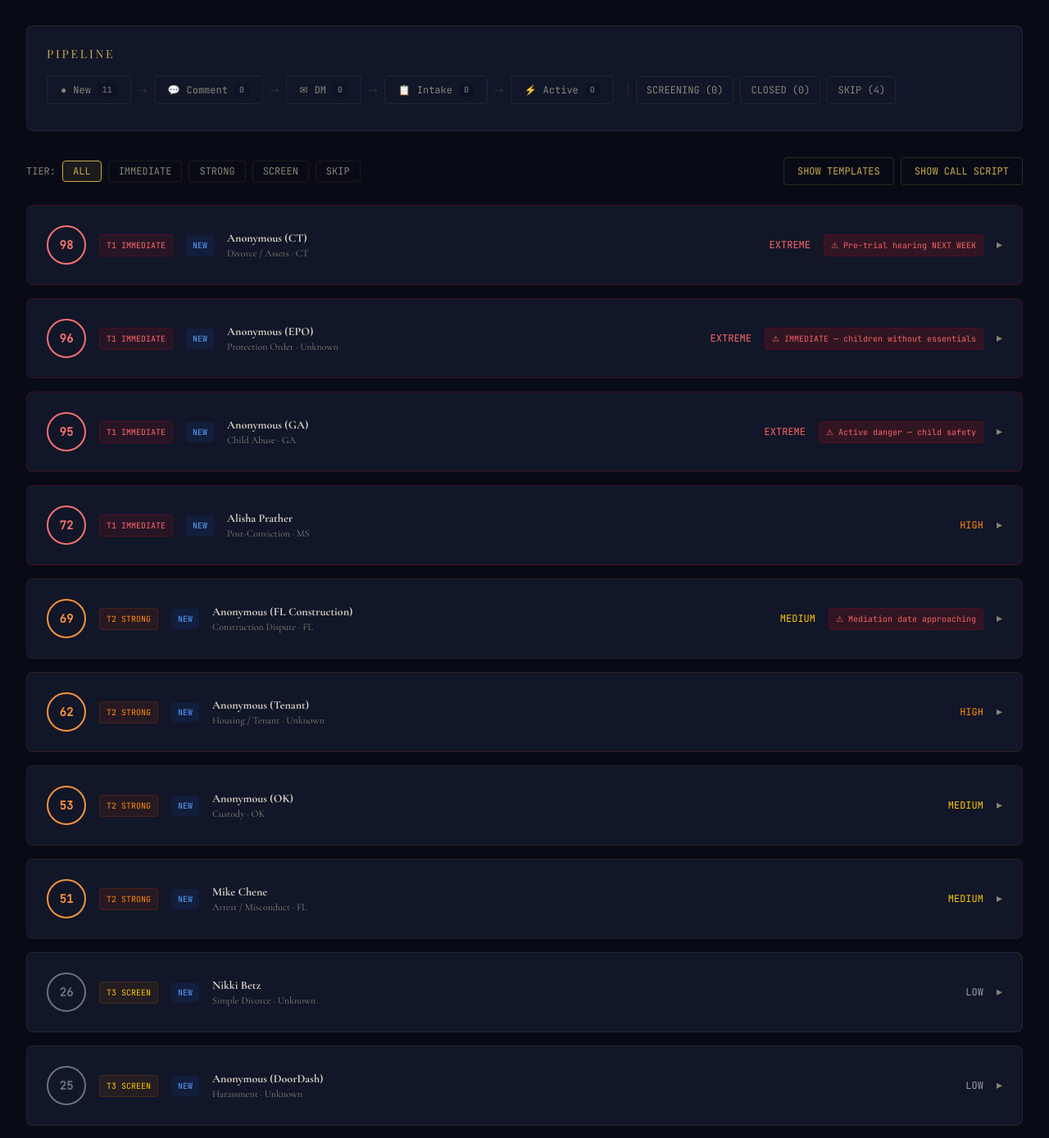
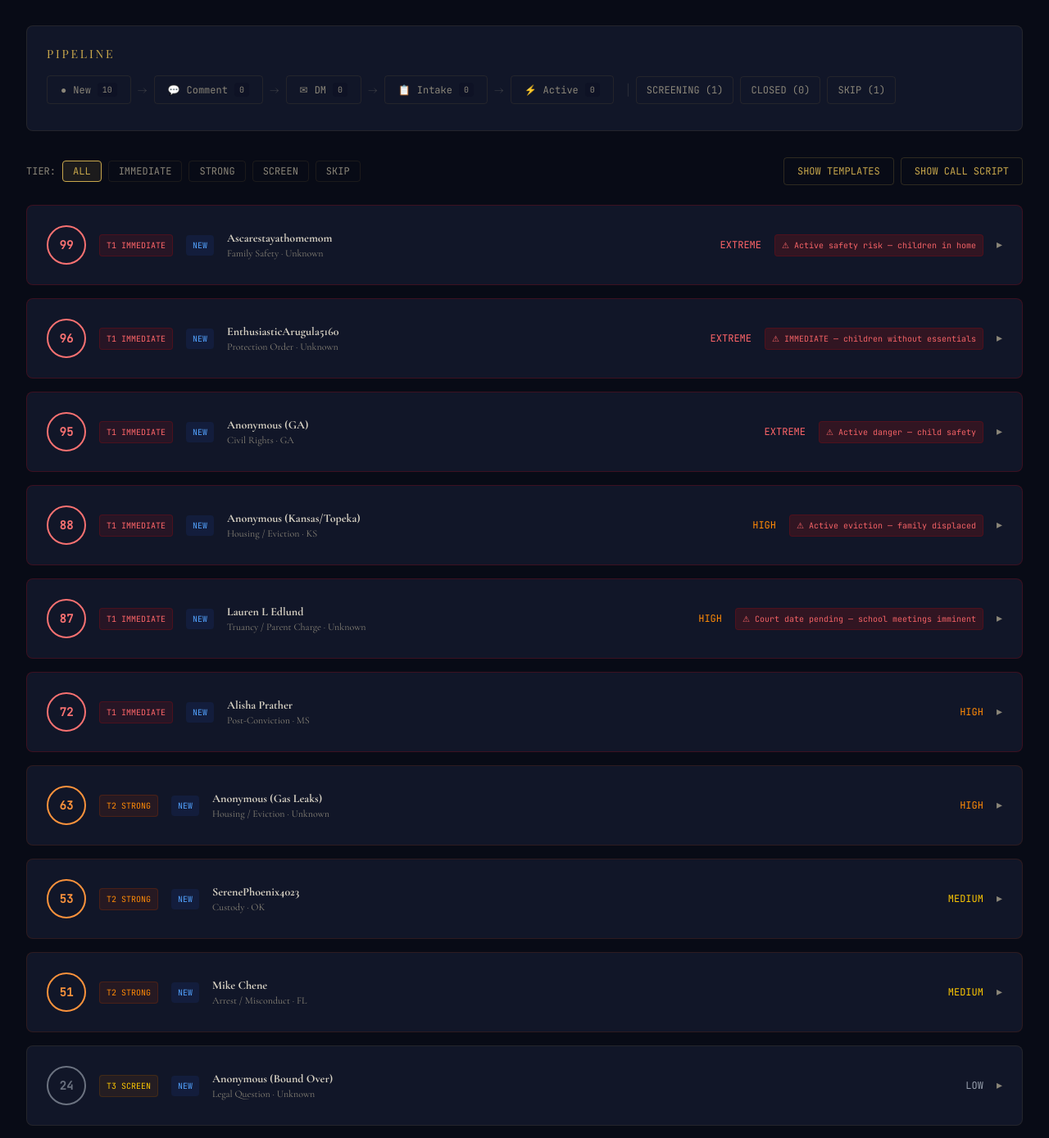
Before and after one commit to FTHTrading/Legal-Chain, a Next.js app: page /ops/leads in a window 1280 px wide. Shown: the part 443-1832 px from the top of the page at 82% size. Built offline with nearby package versions, Linux system fonts and the light colour scheme; a web font is replaced by a local one.

Commit message:
feat: updated CRM pipeline — 12 real leads, new DM templates, case type refresh

```diff
--- a/src/app/ops/leads/page.tsx
+++ b/src/app/ops/leads/page.tsx
@@ -10,7 +10,7 @@ import { useState, useMemo } from "react";
 type Tier = 1 | 2 | 3 | 4;
 type Urgency = "extreme" | "high" | "medium" | "low";
 type LeadStatus = "new" | "commented" | "dm_sent" | "intake_review" | "active" | "screening" | "closed" | "skip";
-type CaseType = "divorce" | "child_abuse" | "post_conviction" | "protection_order" | "housing" | "arrest" | "custody" | "construction" | "simple_divorce" | "question" | "harassment" | "weak" | "out_of_scope" | "not_a_lead";
+type CaseType = "family_safety" | "truancy" | "child_abuse" | "post_conviction" | "protection_order" | "housing" | "arrest" | "custody" | "civil_rights" | "question" | "incomplete" | "not_a_lead";
 
 interface Lead {
   id: string;
@@ -34,9 +34,9 @@ function computeScore(lead: Lead): number {
   const tierWeight: Record<Tier, number> = { 1: 35, 2: 25, 3: 12, 4: 0 };
   const deadlineBonus = lead.deadlineNote ? 15 : 0;
   const conversionBonus: Record<CaseType, number> = {
-    divorce: 8, child_abuse: 5, post_conviction: 7, protection_order: 6,
-    housing: 7, arrest: 6, custody: 8, construction: 9,
-    simple_divorce: 4, question: 2, harassment: 3, weak: 1, out_of_scope: 0, not_a_lead: 0,
+    family_safety: 9, truancy: 7, child_abuse: 5, post_conviction: 7, protection_order: 6,
+    housing: 8, arrest: 6, custody: 8, civil_rights: 5,
+    question: 2, incomplete: 1, not_a_lead: 0,
   };
   return Math.min(100, urgencyWeight[lead.urgency] + tierWeight[lead.tier] + deadlineBonus + conversionBonus[lead.caseType]);
 }
@@ -46,122 +46,102 @@ function computeScore(lead: Lead): number {
 const INITIAL_LEADS: Lead[] = [
   // ── TIER 1: Immediate Action ──
   {
-    id: "lead-001", name: "Anonymous (CT)", state: "CT", tier: 1, urgency: "extreme",
-    caseType: "divorce", status: "new",
-    description: "Divorce with hidden assets. Pre-trial hearing next week. Safety concerns. Spouse hiding financial records. Needs immediate document organization and timeline.",
-    whatTheyNeed: "Asset tracing, financial document organization, pre-trial prep, safety plan documentation",
-    whatWeCanDo: "Financial timeline construction, document stack building, public records pull on spouse business interests, evidence organization for hearing, referral to licensed counsel",
-    deadlineNote: "Pre-trial hearing NEXT WEEK", score: 0,
+    id: "lead-001", name: "Ascarestayathomemom", state: "Unknown", tier: 1, urgency: "extreme",
+    caseType: "family_safety", status: "new",
+    description: "Pregnant with multiple kids. Husband moved male coworker on probation into small home. No consent, no disclosure. Safety concern for children. Control imbalance — spouse controls vehicle and income.",
+    whatTheyNeed: "Safety documentation, household risk assessment, emergency custody positioning, financial control documentation",
+    whatWeCanDo: "Build safety and household risk summary, document the cohabitation timeline, prep emergency custody or protective positioning materials, organize evidence of control imbalance for attorney referral",
+    deadlineNote: "Active safety risk — children in home", score: 0,
   },
   {
-    id: "lead-002", name: "Anonymous (GA)", state: "GA", tier: 1, urgency: "extreme",
-    caseType: "child_abuse", status: "new",
-    description: "Child abuse case with police tampering and church influence. Officers involved in cover-up. Institutional interference. Evidence of falsified reports.",
-    whatTheyNeed: "Evidence preservation, public records on officers, institutional correspondence organization, timeline of tampering events",
-    whatWeCanDo: "Build tampering timeline from public records, organize evidence chain, FOIA/open records request prep, referral to child advocacy attorney",
+    id: "lead-002", name: "Lauren L Edlund", state: "Unknown", tier: 1, urgency: "high",
+    caseType: "truancy", status: "new",
+    description: "Charged with contributing to truancy. Has documented discipline structure and enforcement actions. School pushing additional meetings before court date. Risk of saying wrong thing in school meetings that could hurt defense.",
+    whatTheyNeed: "Defense narrative construction, compliance evidence packet, timeline of parental enforcement actions, pre-court prep on what to say and not say",
+    whatWeCanDo: "Build compliance evidence packet from her records, construct timeline of enforcement actions, prep what-to-say/not-say guidance before court, organize school correspondence and discipline records",
+    deadlineNote: "Court date pending — school meetings imminent", score: 0,
+  },
+  {
+    id: "lead-003", name: "Anonymous (Kansas/Topeka)", state: "KS", tier: 1, urgency: "high",
+    caseType: "housing", status: "new",
+    description: "Claims illegal eviction for nonpayment. Has bank statements proving rent was paid. Cannot find attorney locally. Family with kids, housing currently blocked. Emotional, willing to engage — strong conversion signal.",
+    whatTheyNeed: "Payment proof timeline, lease and notice organization, counterclaim or defense positioning, local attorney referral",
+    whatWeCanDo: "Build payment proof timeline from bank records, organize lease agreements and eviction notices, research KS tenant protections and wrongful eviction remedies, prep counterclaim document stack",
+    deadlineNote: "Active eviction — family displaced", score: 0,
+  },
+  {
+    id: "lead-004", name: "Anonymous (GA)", state: "GA", tier: 1, urgency: "extreme",
+    caseType: "civil_rights", status: "new",
+    description: "Child abuse case with alleged police tampering and church influence. Officers involved in cover-up. Cannot go to DA. Needs evidence converted from emotion into structured documentation for external escalation.",
+    whatTheyNeed: "Evidence index, who/what/when/proof mapping, external escalation path identification, structured documentation for outside counsel",
+    whatWeCanDo: "Build evidence index and tampering timeline from available records, identify external escalation paths (state AG, FBI civil rights, DFCS oversight), organize testimony and correspondence, prep attorney-ready escalation packet",
     deadlineNote: "Active danger — child safety", score: 0,
   },
   {
-    id: "lead-003", name: "Alisha Prather", state: "MS", tier: 1, urgency: "high",
+    id: "lead-005", name: "Alisha Prather", state: "MS", tier: 1, urgency: "high",
     caseType: "post_conviction", status: "new",
-    description: "Son incarcerated. Claims fabricated evidence. Mississippi post-conviction relief case. Mother advocating. Possible Brady violations and ineffective assistance of counsel.",
-    whatTheyNeed: "Trial transcript review, evidence audit, PCR motion research, Brady violation analysis",
-    whatWeCanDo: "Organize trial record, build evidence inconsistency timeline, research MS PCR standards, draft case summary for attorney referral",
+    description: "Son incarcerated. Needs PCR filing help. Mother advocating. Likely ineffective assistance of counsel or due process claim. Needs full case reconstruction and attorney-ready packet.",
+    whatTheyNeed: "Case timeline and document list, PCR grounds identification, trial record organization, attorney-ready summary",
+    whatWeCanDo: "Organize trial record, build case timeline and evidence inconsistency log, research MS PCR standards and grounds, identify potential Brady or IAC issues, draft case summary for attorney referral",
     score: 0,
   },
   {
-    id: "lead-004", name: "Anonymous (EPO)", state: "Unknown", tier: 1, urgency: "extreme",
+    id: "lead-006", name: "EnthusiasticArugula5160", state: "Unknown", tier: 1, urgency: "extreme",
     caseType: "protection_order", status: "new",
-    description: "Emergency protection order situation. Cannot retrieve personal belongings. Children need clothing and essentials. Active court order but enforcement issues.",
-    whatTheyNeed: "EPO enforcement documentation, property retrieval plan, emergency motion support",
-    whatWeCanDo: "Document the enforcement gaps, organize EPO paperwork, build timeline of violations, connect with local DV advocacy resources",
+    description: "Active emergency protection order. Cannot retrieve personal belongings. Children need clothing and essentials. Police refusing standby assistance. Immediate court access and property issue.",
+    whatTheyNeed: "Property list, urgency narrative for court, court request structure, enforcement gap documentation",
+    whatWeCanDo: "Build itemized property list and urgency narrative, document enforcement gaps and police refusals, prep court request structure for property retrieval, organize EPO paperwork and violation timeline",
     deadlineNote: "IMMEDIATE — children without essentials", score: 0,
   },
 
   // ── TIER 2: Strong / High-Conversion ──
   {
-    id: "lead-005", name: "Anonymous (Tenant)", state: "Unknown", tier: 2, urgency: "high",
+    id: "lead-007", name: "Anonymous (Gas Leaks)", state: "Unknown", tier: 2, urgency: "high",
     caseType: "housing", status: "new",
-    description: "Gas leaks in rental unit. Landlord threatening illegal eviction. Habitability violations. Needs documentation of conditions and tenant rights research.",
-    whatTheyNeed: "Habitability documentation, tenant rights research, eviction defense prep, condition photo/video organization",
-    whatWeCanDo: "Research state-specific tenant protections, organize condition evidence, draft complaint letter framework, build violation timeline",
+    description: "Gas leaks and electrical issues in rental unit. Landlord refuses certified repairs. Attempting illegal 2-day eviction. Habitability violations and possible retaliation.",
+    whatTheyNeed: "Violation and retaliation case documentation, photo/notice timeline, tenant rights research, eviction defense",
+    whatWeCanDo: "Build violation and retaliation timeline, organize condition photos and landlord communications, research state-specific habitability protections and illegal eviction remedies, prep defense documentation",
     score: 0,
   },
   {
-    id: "lead-006", name: "Mike Chene", state: "FL", tier: 2, urgency: "medium",
+    id: "lead-008", name: "Mike Chene", state: "FL", tier: 2, urgency: "medium",
     caseType: "arrest", status: "new",
-    description: "Florida arrest. Claims video evidence was erased. Officers refused to show badges. Possible civil rights violations. Needs evidence preservation and complaint organization.",
-    whatTheyNeed: "Body cam FOIA request, complaint organization, civil rights violation research, evidence timeline",
-    whatWeCanDo: "Public records request prep for body cam footage, organize incident timeline, research FL civil rights complaint process, build document stack",
+    description: "Florida arrest for failure to ID. Claims video evidence was deleted by officers. Officers refused to show badges. Possible civil rights violations. Needs incident reconstruction and records requests.",
+    whatTheyNeed: "Incident reconstruction, body cam and records requests, civil rights complaint research, evidence timeline",
+    whatWeCanDo: "Build incident reconstruction timeline, prep public records and FOIA requests for body cam footage, research FL civil rights complaint process and failure-to-ID statute, organize evidence for complaint or defense",
     score: 0,
   },
   {
-    id: "lead-007", name: "Anonymous (OK)", state: "OK", tier: 2, urgency: "medium",
+    id: "lead-009", name: "SerenePhoenix4023", state: "OK", tier: 2, urgency: "medium",
     caseType: "custody", status: "new",
-    description: "Pro se litigant in Oklahoma custody case. Needs help with contempt filing and visitation modification. Self-represented, overwhelmed by process.",
-    whatTheyNeed: "Contempt motion research, visitation modification procedures, court filing organization, deadline tracking",
-    whatWeCanDo: "Research OK family court procedures, organize existing orders and violations, build filing checklist, draft motion framework for attorney review",
+    description: "Six years pro se in Oklahoma custody case. Needs help drafting contempt motion and visitation modification. Overwhelmed by process. Long history of self-representation. Needs structured motion format and violation organization.",
+    whatTheyNeed: "Clean contempt motion format, visitation modification drafting, violation organization, filing checklist",
+    whatWeCanDo: "Structure clean motion format, organize violations and requested relief, research OK family court contempt and modification procedures, build filing checklist and deadline tracker",
     score: 0,
   },
-  {
-    id: "lead-008", name: "Anonymous (FL Construction)", state: "FL", tier: 2, urgency: "medium",
-    caseType: "construction", status: "new",
-    description: "Florida construction dispute. $7,500 at stake. Mediation coming up. Contractor dispute with documentation gaps.",
-    whatTheyNeed: "Contract review organization, mediation prep, damage documentation, payment timeline",
-    whatWeCanDo: "Organize contract and payment records, build chronological timeline, research FL construction lien law, prep mediation document stack",
-    deadlineNote: "Mediation date approaching", score: 0,
-  },
 
-  // ── TIER 3: Light Touch / Screen ──
-  {
-    id: "lead-009", name: "Nikki Betz", state: "Unknown", tier: 3, urgency: "low",
-    caseType: "simple_divorce", status: "new",
-    description: "Simple divorce paperwork needs. Appears straightforward, no contested issues mentioned.",
-    whatTheyNeed: "Basic divorce paperwork guidance, filing requirements",
-    whatWeCanDo: "Provide state-specific filing checklist, organize documents, refer to legal aid if appropriate",
-    score: 0,
-  },
+  // ── TIER 3: Low Priority / Screen ──
   {
     id: "lead-010", name: "Anonymous (Bound Over)", state: "Unknown", tier: 3, urgency: "low",
     caseType: "question", status: "new",
-    description: "Asked about what 'bound over' means in their case. Basic procedural question. May have deeper case needs.",
-    whatTheyNeed: "Procedural explanation, possible deeper intake",
+    description: "Asked about what 'bound over' means. No additional facts provided. Basic procedural question — may have deeper case needs if screened.",
+    whatTheyNeed: "Procedural explanation, possible deeper intake screening",
     whatWeCanDo: "Explain bind-over process, screen for underlying case complexity, offer full intake if warranted",
     score: 0,
   },
   {
-    id: "lead-011", name: "Anonymous (DoorDash)", state: "Unknown", tier: 3, urgency: "low",
-    caseType: "harassment", status: "new",
-    description: "DoorDash-related harassment complaint. Details limited. Needs screening to determine actionability.",
-    whatTheyNeed: "Incident documentation guidance, platform complaint process",
-    whatWeCanDo: "Screen for actionable claims, organize incident records, advise on reporting channels",
+    id: "lead-011", name: "Adam Skalski", state: "Unknown", tier: 3, urgency: "low",
+    caseType: "incomplete", status: "screening",
+    description: "Name provided but no usable case facts yet. Needs screening call to determine if there is an actionable matter.",
+    whatTheyNeed: "Screening call to surface facts",
+    whatWeCanDo: "Brief outreach to determine situation, screen for actionable issues, offer intake if warranted",
     score: 0,
   },
-
-  // ── TIER 4: Skip / No Action ──
   {
-    id: "lead-012", name: "Adam", state: "Unknown", tier: 4, urgency: "low",
-    caseType: "weak", status: "skip",
-    description: "Ex introduced children to new partner. No custody order violation. Emotionally difficult but legally weak without more facts.",
-    whatTheyNeed: "Screening only", whatWeCanDo: "Brief response — no actionable issue without custody order violation", score: 0,
-  },
-  {
-    id: "lead-013", name: "Anonymous (South Africa)", state: "South Africa", tier: 4, urgency: "low",
-    caseType: "out_of_scope", status: "skip",
-    description: "Located in South Africa. Outside US jurisdiction scope.",
-    whatTheyNeed: "N/A — outside scope", whatWeCanDo: "Polite redirect — outside geographic scope", score: 0,
-  },
-  {
-    id: "lead-014", name: "Anonymous (India/Jaipur)", state: "India", tier: 4, urgency: "low",
+    id: "lead-012", name: "International / Non-Relevant", state: "N/A", tier: 3, urgency: "low",
     caseType: "not_a_lead", status: "skip",
-    description: "India/Jaipur inquiry. Not a viable lead for US-focused advocacy platform.",
-    whatTheyNeed: "N/A", whatWeCanDo: "No action", score: 0,
-  },
-  {
-    id: "lead-015", name: "YouTube Content", state: "N/A", tier: 4, urgency: "low",
-    caseType: "not_a_lead", status: "skip",
-    description: "YouTube content interaction. Not a lead.",
-    whatTheyNeed: "N/A", whatWeCanDo: "No action", score: 0,
+    description: "International inquiries (South Africa, India/Jaipur) and non-English posts. Outside US jurisdiction scope. No action.",
+    whatTheyNeed: "N/A — outside scope", whatWeCanDo: "Polite redirect where appropriate, otherwise no action", score: 0,
   },
 ];
 
@@ -177,59 +157,87 @@ const PUBLIC_COMMENTS = [
     text: "I saw your post — if your family member is dealing with a wrongful charge or sentencing issue, we help organize records, audit trial evidence, and build clear timelines. Free initial review. DM if you want to talk.",
   },
   {
-    id: "pub-3", label: "Custody / Family",
-    text: "Custody battles are overwhelming, especially pro se. We help people get organized — documents, timelines, filing checklists — so you walk into court prepared, not guessing. Happy to take a look if you want to message me.",
+    id: "pub-3", label: "Custody / Family Safety",
+    text: "Family situations like this are overwhelming. We help people organize the facts, build safety documentation, and get prepared — not with generic templates, but with actual case-specific structure. Free initial review. DM me if you want help.",
   },
   {
-    id: "pub-4", label: "Housing / Tenant",
+    id: "pub-4", label: "Housing / Eviction",
     text: "If your landlord is threatening illegal eviction or ignoring habitability issues, there are real protections. We help organize evidence, research tenant rights, and build documentation. Free to start — DM me.",
   },
   {
     id: "pub-5", label: "Evidence / Police Misconduct",
     text: "Missing body cam footage, badge refusals, and erased evidence are serious. We help people organize what they have, file public records requests, and build incident timelines. Free initial review — reach out anytime.",
   },
+  {
+    id: "pub-6", label: "Parent Criminal Charge (Truancy)",
+    text: "Being charged because of your kid's school attendance is terrifying, especially when you have documented enforcement. We help build compliance evidence packets and prep what to say — and what not to say — before court. DM me if you want a hand.",
+  },
 ];
 
 const DM_TEMPLATES = [
   {
+    id: "dm-family-safety", label: "Family Safety / Custody Risk",
+    text: `Hi — I saw your post and I want you to know you are not alone in this. What you described — someone moved into your home without your consent, around your children — is a real safety concern, not just a relationship issue.
+
+We help people in situations like yours by:
+- Building a household risk and safety summary
+- Documenting the timeline of what happened and when
+- Organizing facts for emergency custody or protective positioning
+- Connecting you with resources and referrals
+
+We are not attorneys — we are a case support team that helps you get organized so you are not scrambling when it matters. Free initial review. Want to tell me more?`,
+  },
+  {
+    id: "dm-truancy-defense", label: "Truancy / Parent Criminal Charge",
+    text: `Hi Lauren — I saw your post about the truancy charge. Being charged as a parent when you have documented enforcement is incredibly frustrating.
+
+Here is what we can do:
+- Build a compliance evidence packet from your records — discipline logs, school communications, attendance records
+- Construct a clear timeline showing your enforcement actions
+- Help you prep what to say (and what NOT to say) in school meetings before court
+- Organize everything into a format a defense attorney can use immediately
+
+Free initial review. No obligation. Want to send me some details about your situation?`,
+  },
+  {
+    id: "dm-wrongful-eviction", label: "Wrongful Eviction (Kansas)",
+    text: `Hi — I saw your post about the eviction situation in Topeka. If you have bank statements proving payment, that is strong evidence.
+
+We help by:
+- Building a payment proof timeline from your bank records
+- Organizing your lease, notices, and landlord communications
+- Researching Kansas tenant protections and wrongful eviction remedies
+- Prepping a document stack for counterclaim or defense positioning
+
+We are not a law firm — we help you get organized so an attorney (or you) can move fast. Free initial review. Want to share the details?`,
+  },
+  {
     id: "dm-ms-pcr", label: "Mississippi Post-Conviction",
-    text: `Hi [Name] — I saw your post about your son's case. I work with UNYKORN Advocacy, and we help families dealing with wrongful convictions and sentencing issues in Mississippi.
+    text: `Hi Alisha — I saw your post about your son's case. I work with UNYKORN Advocacy, and we help families dealing with wrongful convictions and sentencing issues.
 
 What we can do:
 - Organize the trial record and identify inconsistencies
 - Research post-conviction relief standards in MS
 - Build a clear timeline of what happened
-- Prepare a case summary that an attorney can use
+- Prepare a case summary that an attorney can use immediately
 
 We do the heavy lifting on the documents and research so you are not starting from scratch. Free initial review. Would you like to send me some details?`,
   },
   {
-    id: "dm-ok-custody", label: "Oklahoma Custody",
-    text: `Hi — I saw you are dealing with a custody situation in Oklahoma. That can feel impossible when you are representing yourself.
+    id: "dm-ok-custody", label: "Oklahoma Custody (Pro Se)",
+    text: `Hi — I saw you have been dealing with a custody situation in Oklahoma for 6 years pro se. That takes real persistence.
 
 We help pro se parents get organized:
-- Research your state's procedures for contempt and modification
+- Structure clean contempt motion format
 - Organize your existing orders and evidence of violations
 - Build filing checklists so nothing gets missed
 - Create a clear timeline judges can follow
 
-Free initial review. Want to tell me a bit more about your situation?`,
-  },
-  {
-    id: "dm-fl-construction", label: "Florida Construction Dispute",
-    text: `Hi — I saw your post about the contractor situation. $7,500 disputes like this are exactly what mediation prep is for.
-
-We help by:
-- Organizing all your contracts, receipts, and communications
-- Building a payment and work timeline
-- Researching FL construction/lien law relevant to your case
-- Preparing your mediation document stack
-
-Free initial review. Want to send me the details?`,
+Free initial review. Want to tell me a bit more about where things stand now?`,
   },
   {
     id: "dm-general", label: "General Intake",
-    text: `Hi [Name] — I saw your post and wanted to reach out. I work with UNYKORN Advocacy — we help people organize their cases, build evidence timelines, and get prepared before court dates or deadlines.
+    text: `Hi — I saw your post and wanted to reach out. I work with UNYKORN Advocacy — we help people organize their cases, build evidence timelines, and get prepared before court dates or deadlines.
 
 We are not a law firm — we are a case support and advocacy organization that uses AI tools and real human review to help people who are overwhelmed by legal processes.
 
@@ -270,11 +278,10 @@ const STATUS_LABELS: Record<LeadStatus, { label: string; color: string }> = {
 };
 
 const CASE_LABELS: Record<CaseType, string> = {
-  divorce: "Divorce / Assets", child_abuse: "Child Abuse", post_conviction: "Post-Conviction",
-  protection_order: "Protection Order", housing: "Housing / Tenant", arrest: "Arrest / Misconduct",
-  custody: "Custody", construction: "Construction Dispute", simple_divorce: "Simple Divorce",
-  question: "Legal Question", harassment: "Harassment", weak: "Weak / No Action",
-  out_of_scope: "Out of Scope", not_a_lead: "Not a Lead",
+  family_safety: "Family Safety", truancy: "Truancy / Parent Charge", child_abuse: "Child Abuse",
+  post_conviction: "Post-Conviction", protection_order: "Protection Order", housing: "Housing / Eviction",
+  arrest: "Arrest / Misconduct", custody: "Custody", civil_rights: "Civil Rights",
+  question: "Legal Question", incomplete: "Incomplete", not_a_lead: "Not a Lead",
 };
 
 const PIPELINE_STAGES: { key: LeadStatus; label: string; icon: string }[] = [
--- a/src/app/ops/page.tsx
+++ b/src/app/ops/page.tsx
@@ -66,7 +66,7 @@ export default function OpsPage() {
                 description: "Case intake scoring, outreach templates, pipeline tracking, and human-first triage. Real case buildout — not generic AI prompts.",
                 href: "/ops/leads",
                 icon: "🎯",
-                count: 4,
+                count: 6,
                 countLabel: "immediate",
                 priority: true,
               },
```
